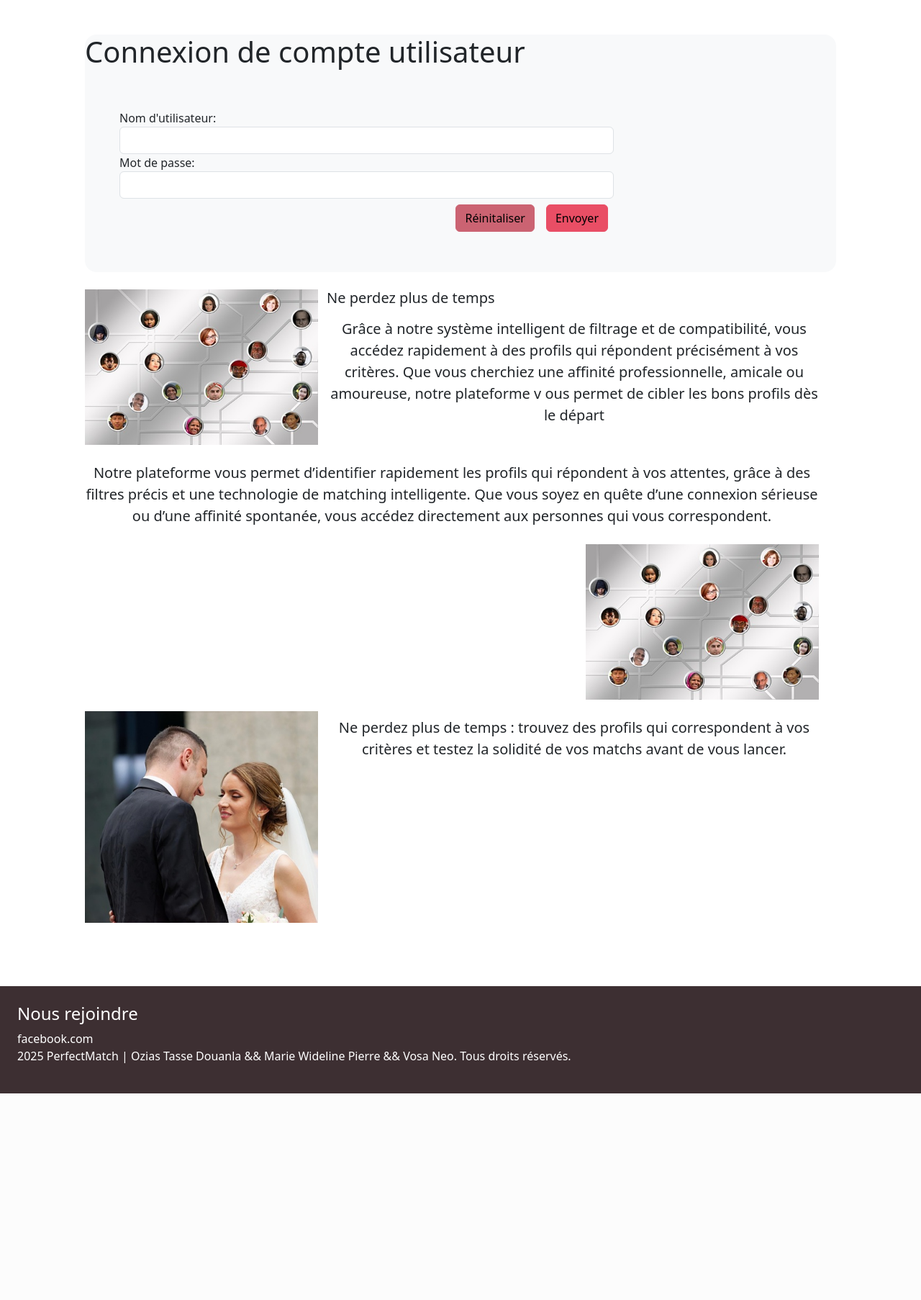
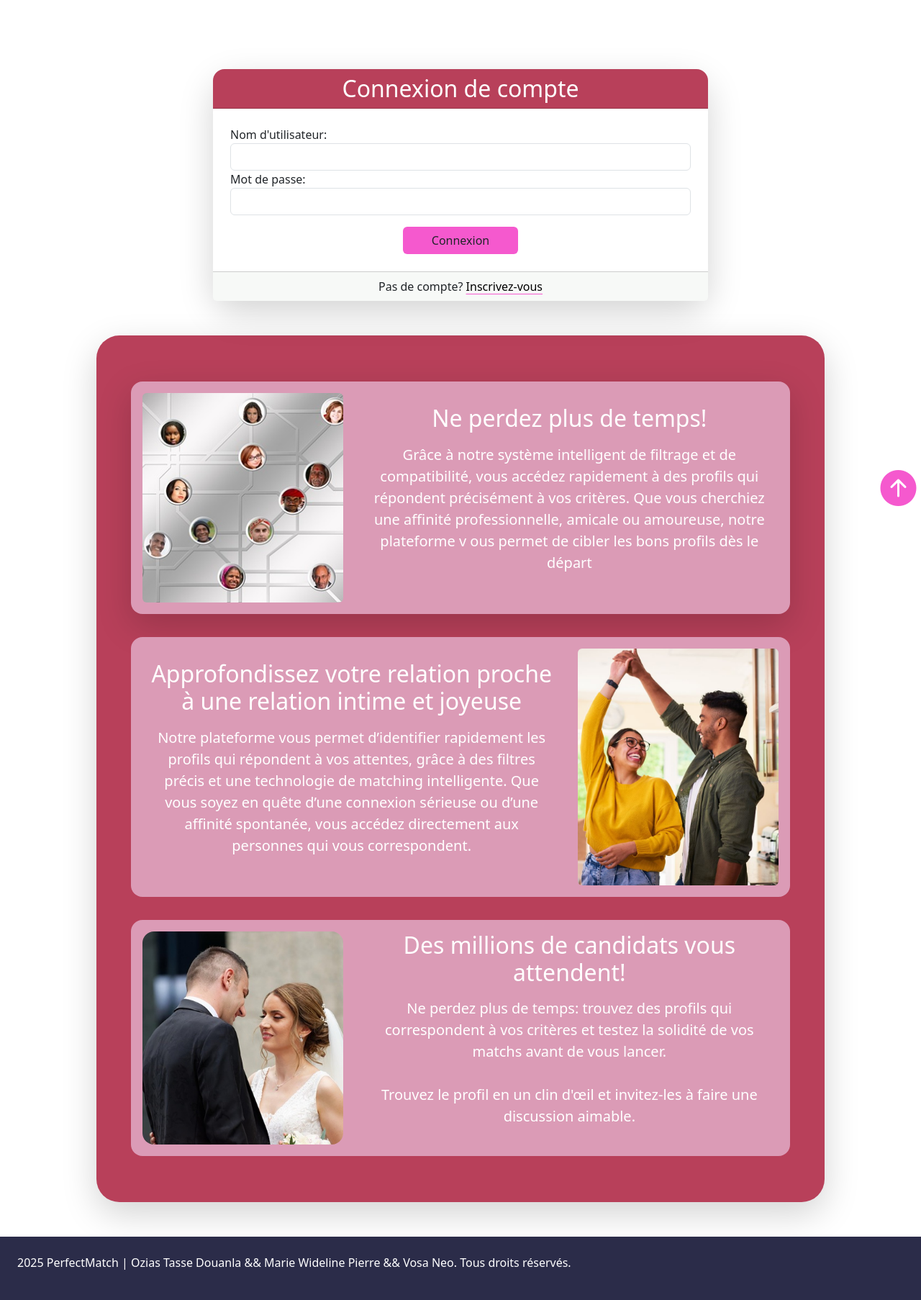
Before and after one commit to Ozias22/Projet-Web, a Django app: page /connexion/ in a window 1280 px wide. Shown: the part 80-1886 px from the top of the page at 72% size. Before the commit the page ends 1599 px from the top, so only its background shows below. Run offline with Django 5.2, Linux system fonts and the light colour scheme; style sheets or scripts are compiled from the project's sources; some libraries are stand-ins or nearby versions.

Commit message:
chore(_modele): Modification du template

```diff
--- a/PerfectMatch/static/scss/styles.scss
+++ b/PerfectMatch/static/scss/styles.scss
@@ -2,11 +2,11 @@
 @import url("https://fonts.googleapis.com/css2?family=Lilita+One&family=Rubik:ital,wght@0,300..900;1,300..900&display=swap");
 
 /** VARIABLES **/
-$primary: #e94e65;
-$secondary: #cb6372;
-$info: #b23f56;
-$dark: #3d2f32;
-$light: #f8f9fa;
+$primary: #f559ce;
+$secondary: #b8405a;
+$info: #db9bb6;
+$dark: #2b2c49;
+$light: #f7f9f7;
 
 $text-primary: "Roboto", sans-serif;
 $text-titre: "Lilita One", serif;
@@ -41,6 +41,24 @@ img {
 a {
   text-decoration: none;
   color: black;
+}
+
+.returnTop {
+  position: fixed;
+  right: 0.5%;
+  bottom: 0.5%;
+  z-index: 99;
+
+  @extend .text-primary;
+  font-size: 50px;
+}
+
+.image-box {
+  @extend .img-fluid;
+  width: 100%;
+  height: 100%;
+  overflow: hidden;
+  border-radius: 16px;
 }
 
 .survol {
--- a/PerfectMatch/utilisateurs/templates/utilisateurs/_modele.html
+++ b/PerfectMatch/utilisateurs/templates/utilisateurs/_modele.html
@@ -1,40 +1,69 @@
 <!DOCTYPE html>
-<!-- {% load static %} -->
 <html lang="fr">
   {% load static %}
 
   <head>
-    <meta charset="UTF-8">
-    <meta name="viewport" content="width=device-width, initial-scale=1.0">
+    <meta charset="UTF-8" />
+    <meta name="viewport" content="width=device-width, initial-scale=1.0" />
 
     <!-- Bootstrap CSS (CDN) - À charger EN PREMIER -->
-    <link href="https://cdn.jsdelivr.net/npm/bootstrap@5.3.3/dist/css/bootstrap.min.css" rel="stylesheet">
+    <link
+      href="https://cdn.jsdelivr.net/npm/bootstrap@5.3.3/dist/css/bootstrap.min.css"
+      rel="stylesheet"
+    />
+
+    <!-- Icone du site -->
+    <link rel="icon" href="{% static 'images/favicon.ico' %}" />
 
     <!-- Bootstrap Icons + Google Fonts -->
-    <link rel="stylesheet" href="https://cdn.jsdelivr.net/npm/bootstrap-icons@1.11.3/font/bootstrap-icons.min.css">
+    <link
+      rel="stylesheet"
+      href="https://cdn.jsdelivr.net/npm/bootstrap-icons@1.11.3/font/bootstrap-icons.min.css"
+    />
     <link
       href="https://fonts.googleapis.com/css2?family=Playfair+Display:wght@400;700&family=Roboto:wght@400;700&display=swap"
-        rel="stylesheet">
-    <link href="{% static 'css/styles.css' %}" rel="stylesheet">
-    {% comment %} <link href="{% static 'utilisateurs/css/styles.css' %}" rel="stylesheet"> {% endcomment %}
+      rel="stylesheet"
+    />
+    <link href="{% static 'scss/styles.css' %}" rel="stylesheet" />
 
     <!-- titre du site -->
     <title>{% block title %}PerfectMatch{% endblock %}</title>
-
-
   </head>
 
   <body>
-    <a href="#" class="visually-hidden">Access au contenu</a>
+    <a href="#main-content" class="visually-hidden-focusable"
+      >Aller au contenu</a
+    >
     <header>
-    <nav class="navbar navbar-expand-lg w-100" style="background-color: #F559CE;" data-bs-theme="light">
+      <nav
+        class="navbar navbar-expand-lg w-100 bg-primary"
+        data-bs-theme="light"
+      >
         <div class="container-fluid">
-            <a class="navbar-brand mx-4" href="#"><img src="{% static 'images/Untitled.jpg' %}" alt="logo"
-                    class="w-75"></a>
-
-            <button class="navbar-toggler" type="button" data-bs-toggle="collapse"
-                data-bs-target="#navbarSupportedContent" aria-controls="navbarSupportedContent"
-                aria-expanded="false" aria-label="Toggle navigation">
+          {% if user.is_authenticated %}
+          <a class="navbar-brand mx-4" href="{%url 'accueil'%}"
+            ><img
+              src="{% static 'images/Untitled.jpg' %}"
+              alt="logo"
+              class="w-75"
+          /></a>
+          {%else %}
+          <a class="navbar-brand mx-4" href="{%url 'connexion'%}"
+            ><img
+              src="{% static 'images/Untitled.jpg' %}"
+              alt="logo"
+              class="w-75"
+          /></a>
+          {% endif%}
+          <button
+            class="navbar-toggler"
+            type="button"
+            data-bs-toggle="collapse"
+            data-bs-target="#navbarSupportedContent"
+            aria-controls="navbarSupportedContent"
+            aria-expanded="false"
+            aria-label="Toggle navigation"
+          >
             <span class="navbar-toggler-icon"></span>
           </button>
 
@@ -42,8 +71,12 @@
             {% if user.is_authenticated %}
             <ul class="navbar-nav mb-2 mb-lg-0">
               <li class="nav-item">
-                        <a class="nav-link active text-white" aria-current="page"
-                            href="{% url 'accueil' %}">Accueil</a>
+                <a
+                  class="nav-link active text-white"
+                  aria-current="page"
+                  href="{% url 'accueil' %}"
+                  >Accueil</a
+                >
               </li>
               <li class="nav-item">
                 <a class="nav-link text-white" href="#">Mon compte</a>
@@ -51,15 +84,24 @@
             </ul>
             <ul class="navbar-nav ms-auto d-flex flex-row align-items-center">
               <li class="nav-item text-center mx-2">
-                        <a href="{% url 'deconnexion' %}" class="nav-link text-decoration-none">
-                            <i class="bi bi-box-arrow-in-right fs-4 text-danger"></i><br>
+                <a
+                  href="{% url 'deconnexion' %}"
+                  class="nav-link text-decoration-none"
+                  aria-label="Se déconnecter"
+                >
+                  <i class="bi bi-box-arrow-in-right fs-4 text-danger"></i
+                  ><br />
                   <small class="text-white">Déconnexion</small>
                 </a>
               </li>
 
               <li class="nav-item text-center mx-2">
-                        <a class="nav-link position-relative text-decoration-none" onclick="toggleNotifications()">
-                            <i class="bi bi-bell fs-4 text-white"></i><br>
+                <a
+                  class="nav-link position-relative text-decoration-none"
+                  aria-label="Voir les notifications"
+                  onclick="toggleNotifications()"
+                >
+                  <i class="bi bi-bell fs-4 text-white"></i><br />
                   <small class="text-white">Notifications</small>
 
                   {% if notif_count > 0 %}
@@ -73,10 +115,17 @@
 
             {% else %}
             <div class="navbar-nav ms-auto">
-                    <a class="nav-link active btn btn-light fw-bold text-white" aria-current="page"
-                        href="{% url 'connexion' %}">Connexion</a>
-                    <a class="nav-link btn btn-info mx-2 fw-bold text-white"
-                        href="{% url 'inscription' %}">Inscription</a>
+              <a
+                class="nav-link active btn btn-light fw-bold text-white"
+                aria-current="page"
+                href="{% url 'connexion' %}"
+                >Connexion</a
+              >
+              <a
+                class="nav-link btn btn-info mx-2 fw-bold text-white"
+                href="{% url 'inscription' %}"
+                >Inscription</a
+              >
             </div>
             {% endif %}
           </div>
@@ -84,20 +133,25 @@
       </nav>
       <div id="notif-popup"></div>
     </header>
-    <main class="mb-4">
-        {%block main%}{%endblock main%}
-    </main>
-    <footer class="bg-dark text-white p-4 w-100 mt-4">
-        <h4>Nous rejoindre</h4>
-        <a>facebook.com</a>
+    <main id="main-content">{%block main%}{%endblock main%}</main>
+    <footer class="bg-dark text-white p-4 w-100 mt-0">
+      <p>
+        2025 PerfectMatch | Ozias Tasse Douanla && Marie Wideline Pierre && Vosa
+        Neo. Tous droits réservés.
+      </p>
+    </footer>
 
-        <p>2025 PerfectMatch | Ozias Tasse Douanla && Marie Wideline Pierre && Vosa Neo. Tous droits réservés.</p>
-    </footer>
+    <a aria-labelledby="aria-returnTop" class="returnTop" href="#main-content">
+      <span id="aria-returnTop" class="visually-hidden"
+        >Appuyer sur Entrer pour retourner au haut de page</span
+      >
+      <i class="bi bi-arrow-up-circle-fill"></i>
+    </a>
+
     {% block scriptjs %}{% endblock scriptjs %}
 
     <!-- Bootstrap JS Bundle (AVANT vos scripts pour que bootstrap.Modal soit disponible) -->
     <script src="https://cdn.jsdelivr.net/npm/bootstrap@5.3.3/dist/js/bootstrap.bundle.min.js"></script>
     <script src="{% static 'js/script.js' %}"></script>
   </body>
-
 </html>
--- a/PerfectMatch/utilisateurs/templates/utilisateurs/connecter_compte.html
+++ b/PerfectMatch/utilisateurs/templates/utilisateurs/connecter_compte.html
@@ -15,43 +15,69 @@ PerfectMatch - Se connecter
 
 {% block main %}
 <div class="container p-5">
-    <div class="bg-light rounded-4">
-        <h1>Connexion de compte utilisateur</h1>
-        <form class="p-5 w-75" action="#" method="post" novalidate >
-            {% csrf_token %}
-            {{ form }}
-            <div class="d-flex justify-content-end">
-                <input class="btn btn-secondary m-2" type="reset" value="Réinitaliser" />
-                <input class="btn btn-primary m-2" type="submit" value="Envoyer" />
+    <section class="row mt-5 justify-content-center">
+        <div class="col-lg-8">
+            <div class="card shadow-lg border-0 rounded-5">
+                <div class="card-header text-white text-center rounded-top-4 bg-secondary">
+                    <h2 class="mb-0">Connexion de compte</h2>
+                </div>
+                <div class="card-body p-4">
+                    <form method="post" novalidate>
+                        {% csrf_token %}
+                        {{ form }}
+                        <div class="d-flex justify-content-center">
+                            <button type="submit" class="btn w-25 mt-3 bg-primary">
+                            Connexion
+                        </button>
+                        </div>
+                    </form>
+                </div>
+                <div class="card-footer text-center bg-light">
+                    <p class="mb-0 ">Pas de compte? <a class="link-offset-2 text-decoration-underline link-underline-primary" href="{%  url "inscription" %}">Inscrivez-vous</a></p>
+                </div>
             </div>
-        </form>
-    </div>
-    <section class="mt-4">
-        <div class="w-100 d-inline-block row mb-3">
-            <img src="../../static/images/system-2521728_640.jpg" alt="image2"
-                class="img-fluid float-md-start col-lg-4">
-            <h5>Ne perdez plus de temps</h5>
-            <p class="text-center p-2 fs-5"> Grâce à notre système intelligent de filtrage et de compatibilité, vous
-                accédez rapidement à des profils
-                qui répondent précisément à vos critères. Que vous cherchiez une affinité professionnelle, amicale ou
-                amoureuse, notre plateforme v
-                ous permet de cibler les bons profils dès le départ</p>
         </div>
-        <div class="w-100 d-inline-block row mb-3">
-            <p class="text-center p-2 fs-5"> Notre plateforme vous permet d’identifier rapidement les profils qui
-                répondent à vos attentes, grâce
-                à des filtres précis et une technologie de matching intelligente. Que vous soyez en quête d’une
-                connexion sérieuse ou d’une affinité
-                spontanée, vous accédez directement aux personnes qui vous correspondent.</p>
-            <img src="../../static/images/system-2521728_640.jpg" alt="image2" class="img-fluid float-md-end col-lg-4">
+    </section>
+    <section class="row bg-secondary p-5 mx-3 mt-5 rounded-5 shadow-lg">
+      <!--  -->
+      <div class="col-12 p-3 my-3 rounded-4 text-white bg-info shadow-lg">
+        <div class="row">
+          <div class="col-4">
+            <img class="image-box rounded " src="{% static 'images/system-2521728_640.jpg' %}" alt="" />
+          </div>
+          <div class="col-8 text-center my-3">
+            <h2 class="h2">Ne perdez plus de temps!</h2>
+            <p class="p-2 fs-5">Grâce à notre système intelligent de filtrage et de compatibilité, vous accédez rapidement à des profils qui répondent précisément à vos critères. Que vous cherchiez une affinité professionnelle, amicale ou amoureuse, notre plateforme v ous permet de cibler les bons profils dès le départ
+            </p>
+          </div>
         </div>
-        <div class="w-100 d-inline-block row mb-3">
-            <img src="../../static/images/people-7273372_640.jpg" alt="image1"
-                class="img-fluid float-md-start col-lg-4">
-            <p class="text-center p-2 fs-5"> Ne perdez plus de temps : trouvez des profils qui correspondent à vos
-                critères et testez la solidité de vos
-                matchs avant de vous lancer.</p>
+      </div>
+      <!--  -->
+      <div class="col-12 p-3 my-3 rounded-4 text-white bg-info">
+        <div class="row">
+          <div class="col-8 text-center my-3">
+            <h2 class="h2">Approfondissez votre relation proche à une relation intime et joyeuse</h2>
+            <p class="p-2 fs-5">Notre plateforme vous permet d’identifier rapidement les profils qui répondent à vos attentes, grâce à des filtres précis et une technologie de matching intelligente. Que vous soyez en quête d’une connexion sérieuse ou d’une affinité spontanée, vous accédez directement aux personnes qui vous correspondent.</p>
+          </div>
+          <div class="col-4">
+            <img class="image-box rounded " src="{% static 'images/GettyImages-1354885010.jpg' %}" alt="" />
+          </div>
         </div>
+      </div>
+      <!--  -->
+      <div class="col-12 p-3 my-3 rounded-4 text-white bg-info">
+        <div class="row">
+          <div class="col-4">
+            <img class="image-box" src="{% static 'images/people-7273372_640.jpg' %}" alt="" />
+          </div>
+          <div class="col-8 text-center">
+            <h2 class="text-center h2">Des millions de candidats vous attendent!</h2>
+            <p class="p-2 fs-5">
+              Ne perdez plus de temps: trouvez des profils qui correspondent à vos critères et testez la solidité de vos matchs avant de vous lancer.<br /><br />Trouvez le profil en un clin d'œil et invitez-les à faire une discussion aimable.
+            </p>
+          </div>
+        </div>
+      </div>
     </section>
 </div>
 {% endblock %}
--- a/PerfectMatch/utilisateurs/templates/utilisateurs/discussions.html
+++ b/PerfectMatch/utilisateurs/templates/utilisateurs/discussions.html
@@ -10,7 +10,7 @@
 {% endblock %}
 
 {% block main %}
-<div class="container-fluid bg-secondary py-4 px-5 format-discussions" style="height:85vh;">
+<div class="container-fluid bg-light py-4 px-5 format-discussions">
   <div class="row h-100">
 
     <!-- LISTE DES DISCUSSIONS -->
```
Also changed, not shown: PerfectMatch/static/images/GettyImages-1354885010.jpg (added), PerfectMatch/static/images/favicon.ico (added). Lines whose indentation alone changed are shown as unchanged.
